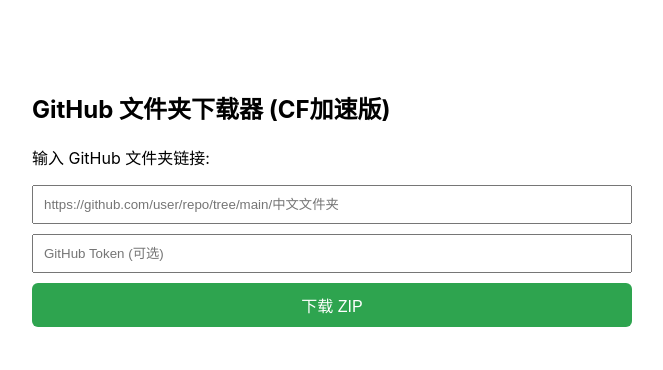
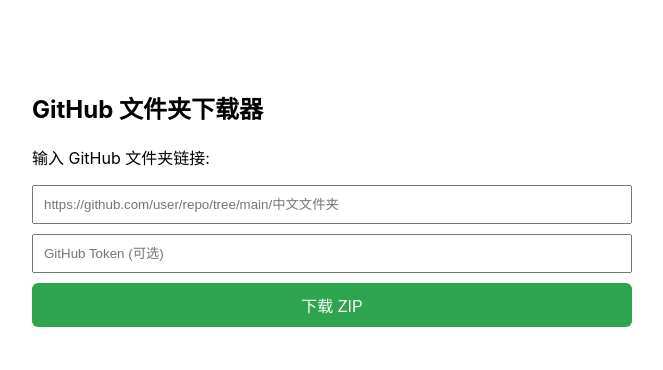
Before and after one commit to silentnight-sparklerain/GitHub-Download-Subfolders, a plain HTML site: page index.html in a window 1280 px wide. Shown: the whole page, without its empty margins (308-971 px from the left). Drawn offline with nearby package versions, Linux system fonts and the light colour scheme.

```diff
--- a/index.html
+++ b/index.html
@@ -3,7 +3,7 @@
 <head>
     <meta charset="UTF-8">
     <meta name="viewport" content="width=device-width, initial-scale=1.0">
-    <title>GitHub 文件夹下载器 (CF加速版)</title>
+    <title>GitHub 文件夹下载器 </title>
     <script src="https://cdnjs.cloudflare.com/ajax/libs/jszip/3.10.1/jszip.min.js"></script>
     <script src="https://cdnjs.cloudflare.com/ajax/libs/FileSaver.js/2.0.5/FileSaver.min.js"></script>
     <style>
@@ -18,7 +18,7 @@
 </head>
 <body>
 
-    <h2>GitHub 文件夹下载器 (CF加速版)</h2>
+    <h2>GitHub 文件夹下载器 </h2>
     <p>输入 GitHub 文件夹链接:</p>
 
     <input type="text" id="urlInput" placeholder="https://github.com/user/repo/tree/main/中文文件夹">
@@ -144,4 +144,5 @@
 </script>
 
 </body>
+
 </html>
```
